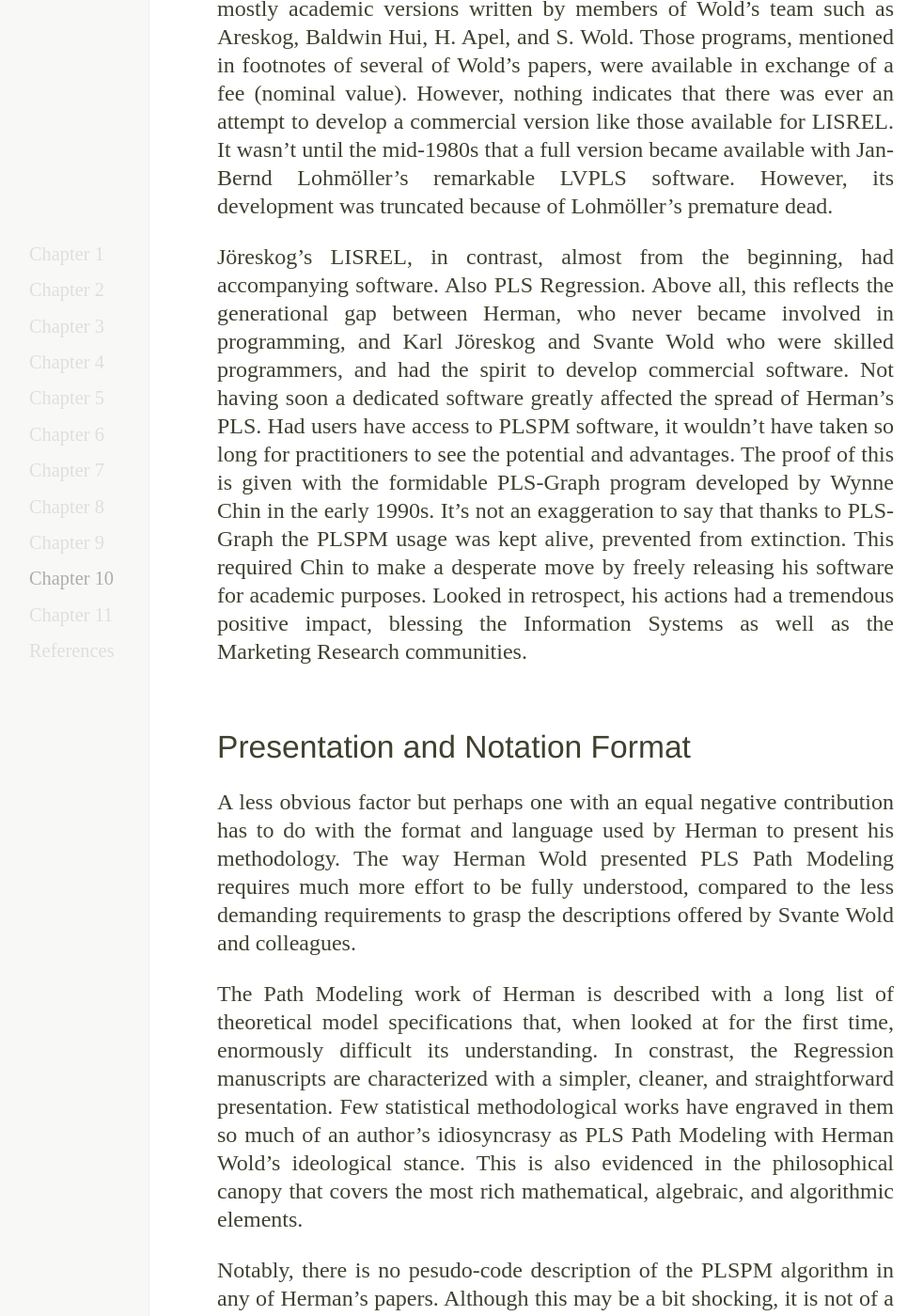
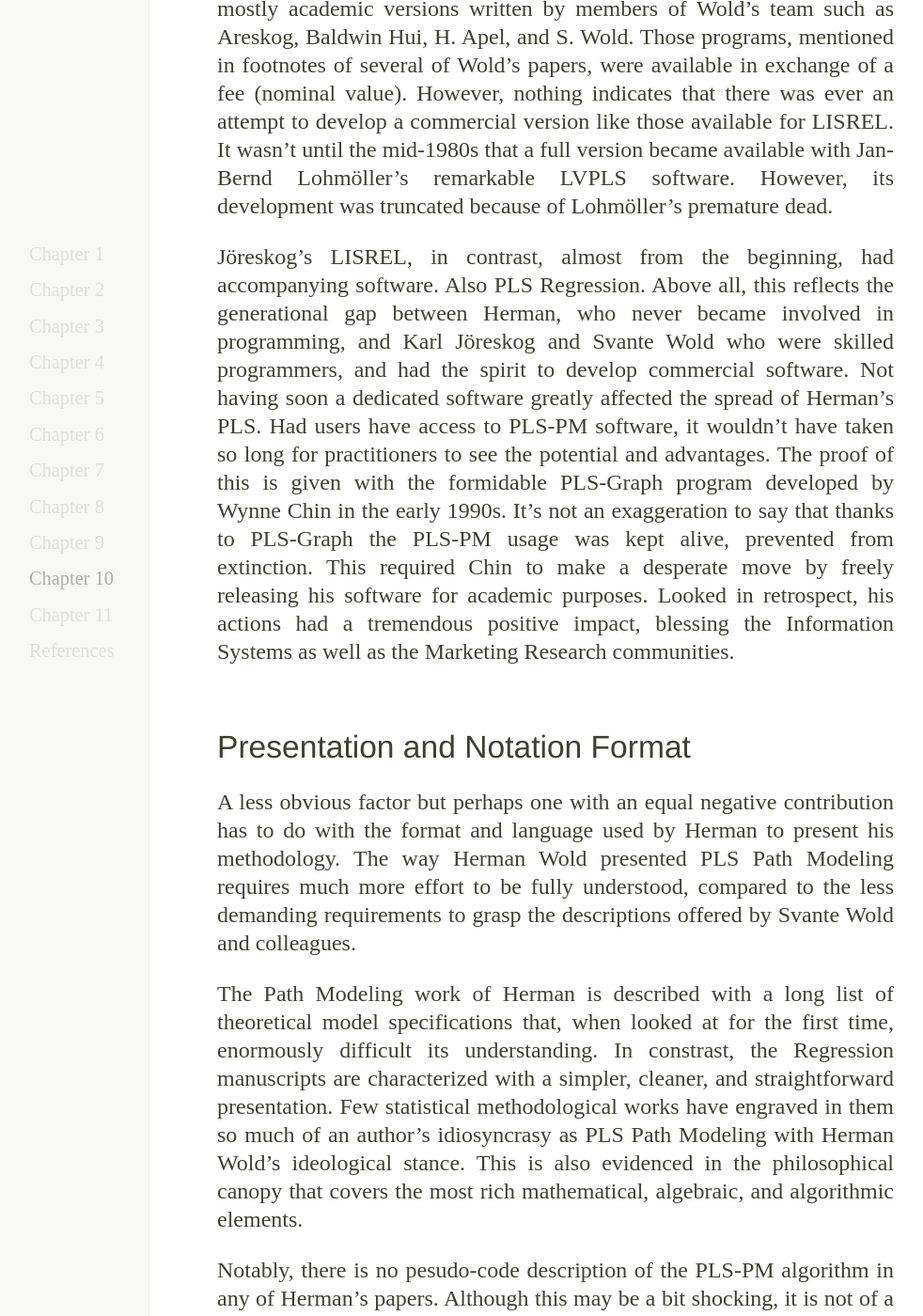
Before and after one commit to sagaofpls/sagaofpls.github.io, a Jekyll site: the page built from chapter10.md, in a window 1280 px wide and 1400 px high, scrolled down 1940 px. Shown: the whole window at 94% size, without its empty margins (49-1031 px from the left). Built offline with Jekyll 4.4.1, drawn with Linux system fonts in a browser that asks for light colours; some of the changed text lies outside the part shown.

Commit message:
Eslami corrections chaps 7-10

```diff
--- a/chapter10.md
+++ b/chapter10.md
@@ -25,7 +25,7 @@
 
 Herman was dependent on the help of his students and colleagues, and even on the help of his son Svante to program his methods. While it is true that there was always some program to perform PLS analyses, they were mostly academic versions written by members of Wold's team such as  Areskog, Baldwin Hui, H. Apel, and S. Wold. Those programs, mentioned in footnotes of several of Wold's papers, were available in exchange of a fee (nominal value). However, nothing indicates that there was ever an attempt to develop a commercial version like those available for LISREL. It wasn't until the mid-1980s that a full version became available with Jan-Bernd Lohmöller's remarkable LVPLS software. However, its development was truncated because of Lohmöller's premature dead.
 
-Jöreskog's LISREL, in contrast, almost from the beginning, had accompanying software. Also PLS Regression. Above all, this reflects the generational gap between Herman, who never became involved in programming, and Karl Jöreskog and Svante Wold who were skilled programmers, and had the spirit to develop commercial software. Not having soon a dedicated software greatly affected the spread of Herman's PLS. Had users have access to PLSPM software, it wouldn't have taken so long for practitioners to see the potential and advantages. The proof of this is given with the formidable PLS-Graph program developed by Wynne Chin in the early 1990s. It's not an exaggeration to say that thanks to PLS-Graph the PLSPM usage was kept alive, prevented from extinction. This required Chin to make a desperate move by freely releasing his software for academic purposes. Looked in retrospect, his actions had a tremendous positive impact, blessing the Information Systems as well as the Marketing Research communities.
+Jöreskog's LISREL, in contrast, almost from the beginning, had accompanying software. Also PLS Regression. Above all, this reflects the generational gap between Herman, who never became involved in programming, and Karl Jöreskog and Svante Wold who were skilled programmers, and had the spirit to develop commercial software. Not having soon a dedicated software greatly affected the spread of Herman's PLS. Had users have access to PLS-PM software, it wouldn't have taken so long for practitioners to see the potential and advantages. The proof of this is given with the formidable PLS-Graph program developed by Wynne Chin in the early 1990s. It's not an exaggeration to say that thanks to PLS-Graph the PLS-PM usage was kept alive, prevented from extinction. This required Chin to make a desperate move by freely releasing his software for academic purposes. Looked in retrospect, his actions had a tremendous positive impact, blessing the Information Systems as well as the Marketing Research communities.
 
 
 ## Presentation and Notation Format
@@ -34,7 +34,7 @@
 
 The Path Modeling work of Herman is described with a long list of theoretical model specifications that, when looked at for the first time, enormously difficult its understanding. In constrast, the Regression manuscripts are characterized with a simpler, cleaner, and straightforward presentation. Few statistical methodological works have engraved in them so much of an author's idiosyncrasy as PLS Path Modeling with Herman Wold's ideological stance. This is also evidenced in the philosophical canopy that covers the most rich mathematical, algebraic, and algorithmic elements.
 
-Notably, there is no pesudo-code description of the PLSPM algorithm in any of Herman's papers. Although this may be a bit shocking, it is not of a big surprise given the fact that Herman never did any computer programming. In contrast, almost all manuscripts by Svante Wold and other chemometricians, include a description of the PLS regression algorithm using pseudo-code notation, even sometimes providing the instructions in some programming language code (e.g. FORTRAN or matlab). Clearly this has a major impact on users who want to write their own scripts. For a user with basic programming skills, implementing PLS regression from the provided pseudo-code is straightforward. A completely different story is when someone tries to implement PLS-PM from any of Herman's papers (I challenge you to do that).
+Notably, there is no pesudo-code description of the PLS-PM algorithm in any of Herman's papers. Although this may be a bit shocking, it is not of a big surprise given the fact that Herman never did any computer programming. In contrast, almost all manuscripts by Svante Wold and other chemometricians, include a description of the PLS regression algorithm using pseudo-code notation, even sometimes providing the instructions in some programming language code (e.g. FORTRAN or matlab). Clearly this has a major impact on users who want to write their own scripts. For a user with basic programming skills, implementing PLS regression from the provided pseudo-code is straightforward. A completely different story is when someone tries to implement PLS-PM from any of Herman's papers (I challenge you to do that).
 
 Likewise, Herman's writings tend to be accompanied by philosophical notes about causality in social sciences, something that is totally absent in the work of Svante. On one hand, Herman's work is tightly embeded in his econometrics tradition, always seasoned with his ideological posture about the non-experimental nature of socioeconomic data, and the role statistical methods play on this regard. On the other hand, Svante's work is embeded in the chemometrics field, dealing with physico-chemical data of a more experimental nature, and reflecting a decisively pragmatic spirit. Right from the beginning, the language used by Svante Wold has nothing to do with Herman's interests about philosophy of science, causality, and the confrontation of Least Squares -vs- Maximum Likelihood.
 
@@ -73,7 +73,7 @@
 
 This helps us explain why he so frequently used "other occasional volumes" to publish his work. At a time when there was no Web---with blogs, videos, podcasts, etc.---and when academic editorial houses were the official channel of academic mass communication, Herman remained using secondary publications. Clearly, he encountered opposition from referees and editors that didn't understand his PLS framework. Perhaps the only text that might have raised attention and attraction was the 2-volume book _Systems Under Indirect Observation_. But this was also a specialized publication, not addressed to a more general audience.
 
-Another fundamental issue was the lack of text books. The only publication in the 1908s fully dedicated to PLS was Lohmöller's book _Latent Variable Path Modeling with PLS_. But this was a specialized manuscript based on his PhD dissertation, not a text book for teaching or demonstrating users how to use and apply PLSPM. Even worse, it didn't help the style and structure chosen by Lohmöller. His book is written in such a dense style that its content is extremely hard to understand for the average PLS reader. It is definitely not a manuscript for beginners. And even for experienced PLS users, it is still not an easy reading. A review of the book by Charles Bayne is a good example of Lohmöller's rigid style:
+Another fundamental issue was the lack of text books. The only publication in the 1908s fully dedicated to PLS was Lohmöller's book _Latent Variable Path Modeling with PLS_. But this was a specialized manuscript based on his PhD dissertation, not a text book for teaching or demonstrating users how to use and apply PLS-PM. Even worse, it didn't help the style and structure chosen by Lohmöller. His book is written in such a dense style that its content is extremely hard to understand for the average PLS reader. It is definitely not a manuscript for beginners. And even for experienced PLS users, it is still not an easy reading. A review of the book by Charles Bayne is a good example of Lohmöller's rigid style:
 
 > The author describes his goals for his book as threefold: (1) to make mathematical reasoning the core of this monograph, (2) to explain the computer program PLS, and (3) to provide insights from new applications. The author states: "Personally, I don't mind if this monograph is all of 'too' mathematical, computerized, applied and didactic at the same time" (p. 5). The author does not completely achieved his goals, however.
 
--- a/chapters/next_chapter.txt
+++ b/chapters/next_chapter.txt
@@ -1 +1 @@
-<a class="continue" href="chapter8.html">Next chapter</a>
+<a class="continue" href="chapter11.html">Next chapter</a>
```
Also changed, not shown: chapter9.md (+1 -1 lines), chapters/chapter-09-renaissance.md (+1 -1 lines), chapters/chapter-10-assessment.md (+3 -3 lines).
